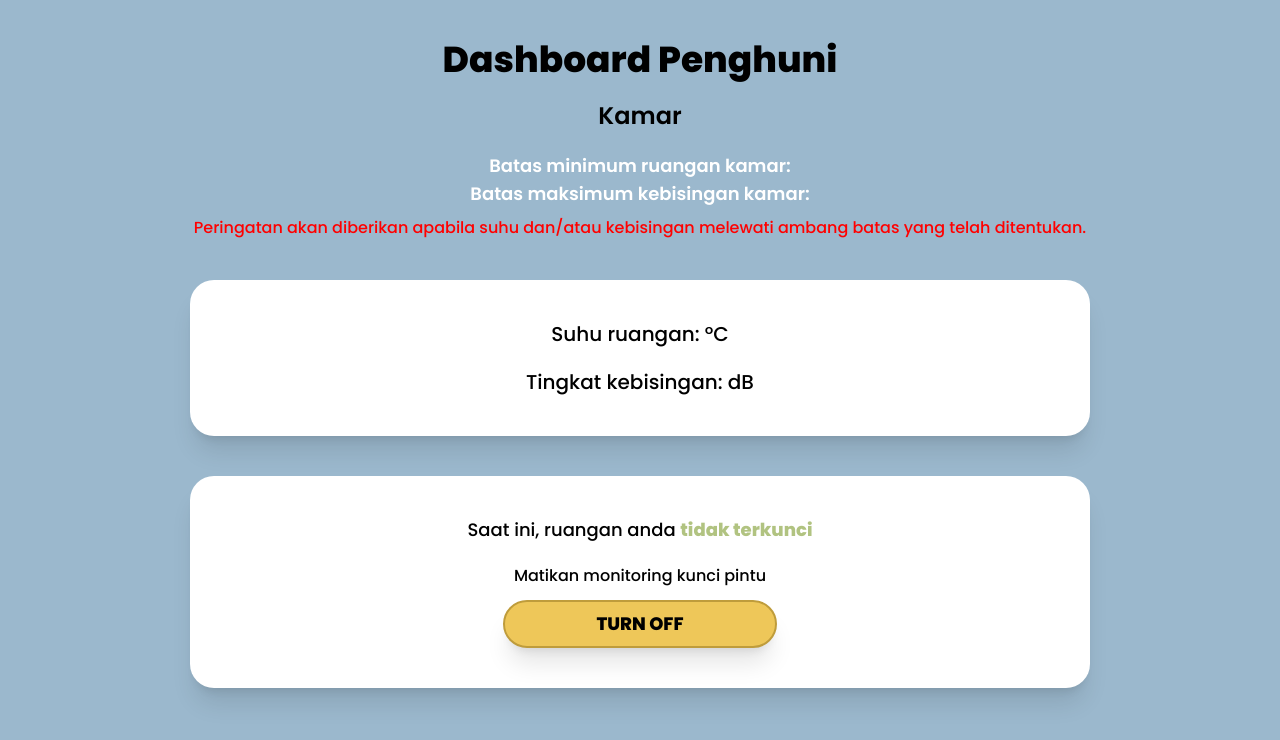
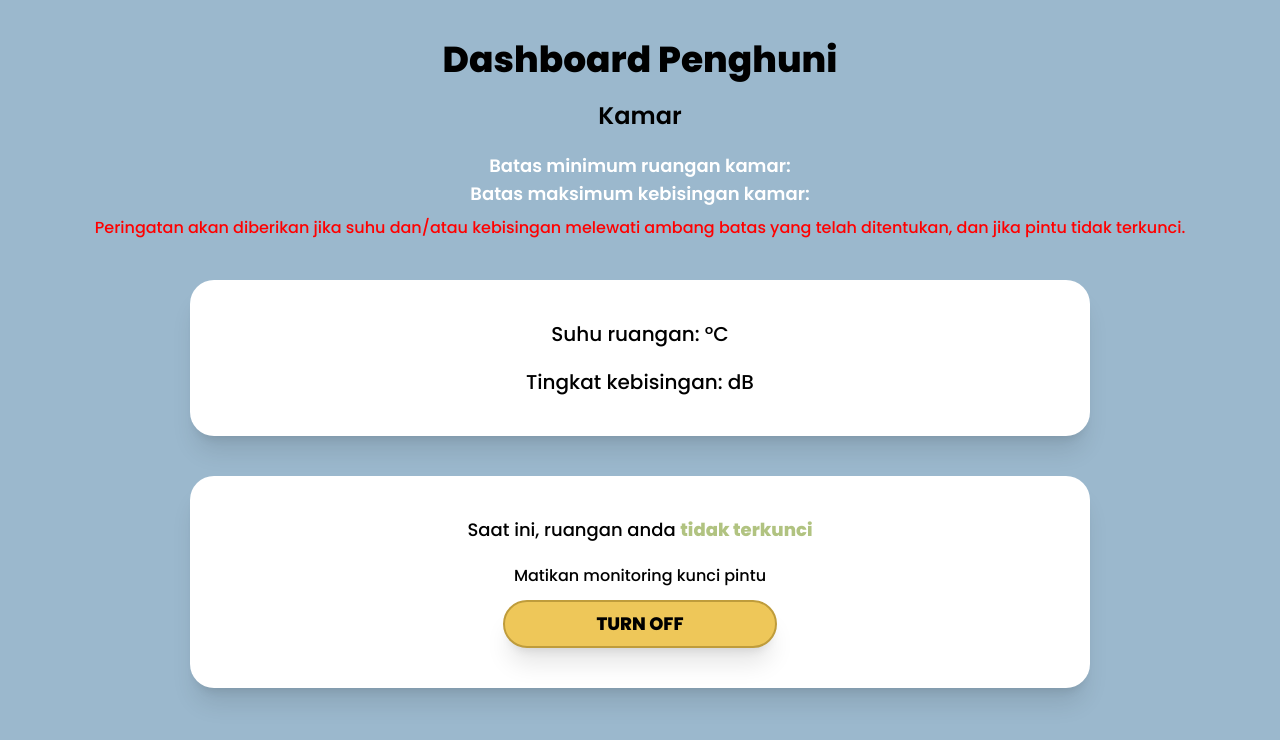
Before and after one commit to 2angela/RekSTI-frontend, a Next.js app: page /dashboard in a window 1280 px wide. Shown: the top 740 px of the page. Built offline with nearby package versions, Linux system fonts and the light colour scheme.

Commit message:
feat: tambah kata

```diff
--- a/src/pages/dashboard.tsx
+++ b/src/pages/dashboard.tsx
@@ -50,8 +50,8 @@ export default function Dashboard() {
       <p
         className={`${poppins.className} text-xs md:text-base text-[#FF0000] pt-2 pb-5`}
       >
-        Peringatan akan diberikan apabila suhu dan/atau kebisingan melewati
-        ambang batas yang telah ditentukan.
+        Peringatan akan diberikan jika suhu dan/atau kebisingan melewati ambang
+        batas yang telah ditentukan, dan jika pintu tidak terkunci.
       </p>
       <div className="w-3/4 justify-center self-center p-10 m-5 bg-white rounded-3xl shadow shadow-xl">
         <p className={`${poppins.className} text-base md:text-xl pb-5`}>
```
